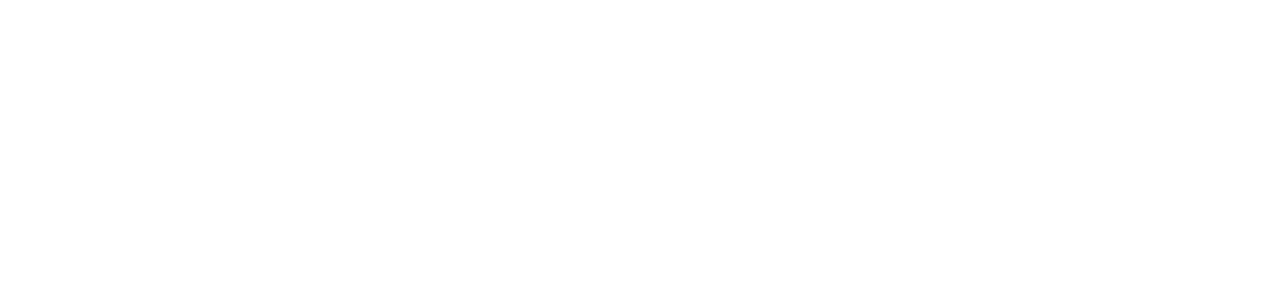
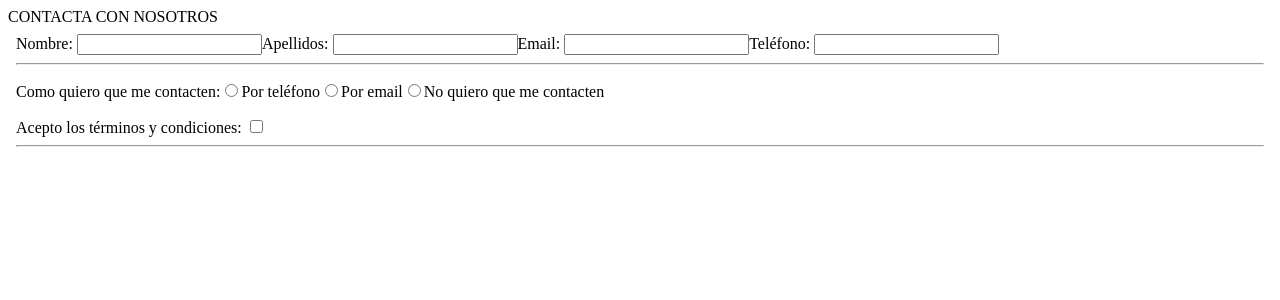
Before and after one commit to Zorahida/Equipo-fitness-App, a React (Create React App) app: page /Contact in a window 1280 px wide. Before the commit this address had no page. Shown: the top 300 px of the page. Built offline with nearby package versions, Linux system fonts and the light colour scheme.

Commit message:
Fisrt commit contact

```diff
--- a/src/App.js
+++ b/src/App.js
@@ -2,6 +2,7 @@ import "./styles/App.css";
 import { Route, Routes } from "react-router-dom";
 import About from "./components/About/About";
 import Home from "./components/Home/Home";
+import Contact from "./components/Contact/Contact";
 
 
 
@@ -12,6 +13,7 @@ function App() {
         <Routes>
           <Route path="/" element={<Home/>} />
           <Route path="/About" element={<About />} />
+          <Route path="/Contact" element={<Contact/>} />
         </Routes>
       </div>
     </>
--- a/src/components/Contact/Contact.jsx
+++ b/src/components/Contact/Contact.jsx
@@ -0,0 +1,37 @@
+function Contact() {
+  return (
+    <>
+      <header>CONTACTA CON NOSOTROS</header>
+      <body>
+        <label>
+          Nombre: <input name="nameInput" />
+          Apellidos: <input name="surnameInput" />
+          Email: <input name="mailInput" />
+          Teléfono: <input name="phoneInput" />
+        </label>
+        <hr />
+        <p>
+          Como quiero que me contacten:
+          <label>
+            <input type="radio" name="btnRadio" value="teléfono" />
+            Por teléfono
+          </label>
+          <label>
+            <input type="radio" name="myRadio" value="email" />
+            Por email
+          </label>
+          <label>
+            <input type="radio" name="myRadio" value="none" />
+            No quiero que me contacten
+          </label>
+        </p>
+        <label>
+          Acepto los términos y condiciones:{" "}
+          <input type="checkbox" name="terminosCheckbox" />
+        </label>
+        <hr />
+      </body>
+    </>
+  );
+}
+export default Contact;
```
